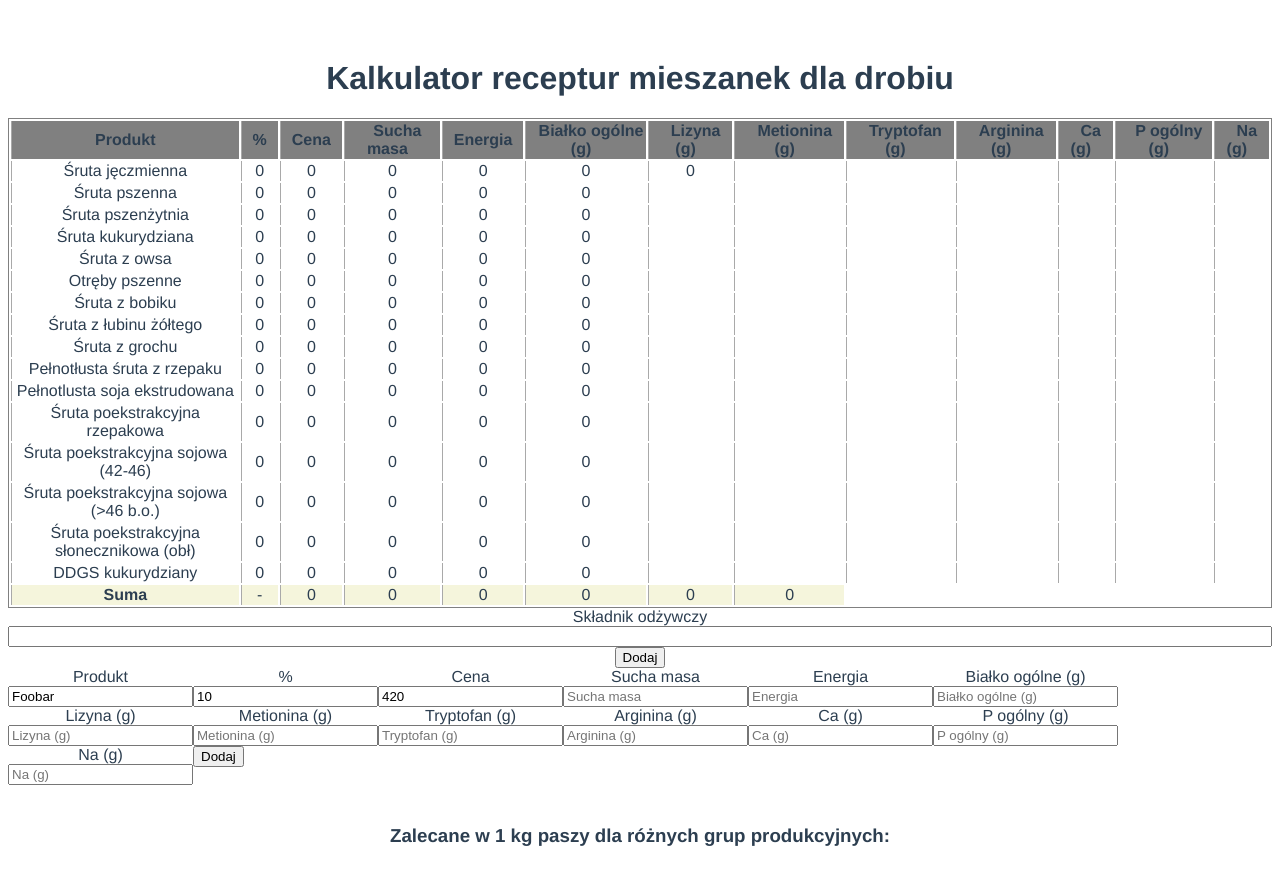
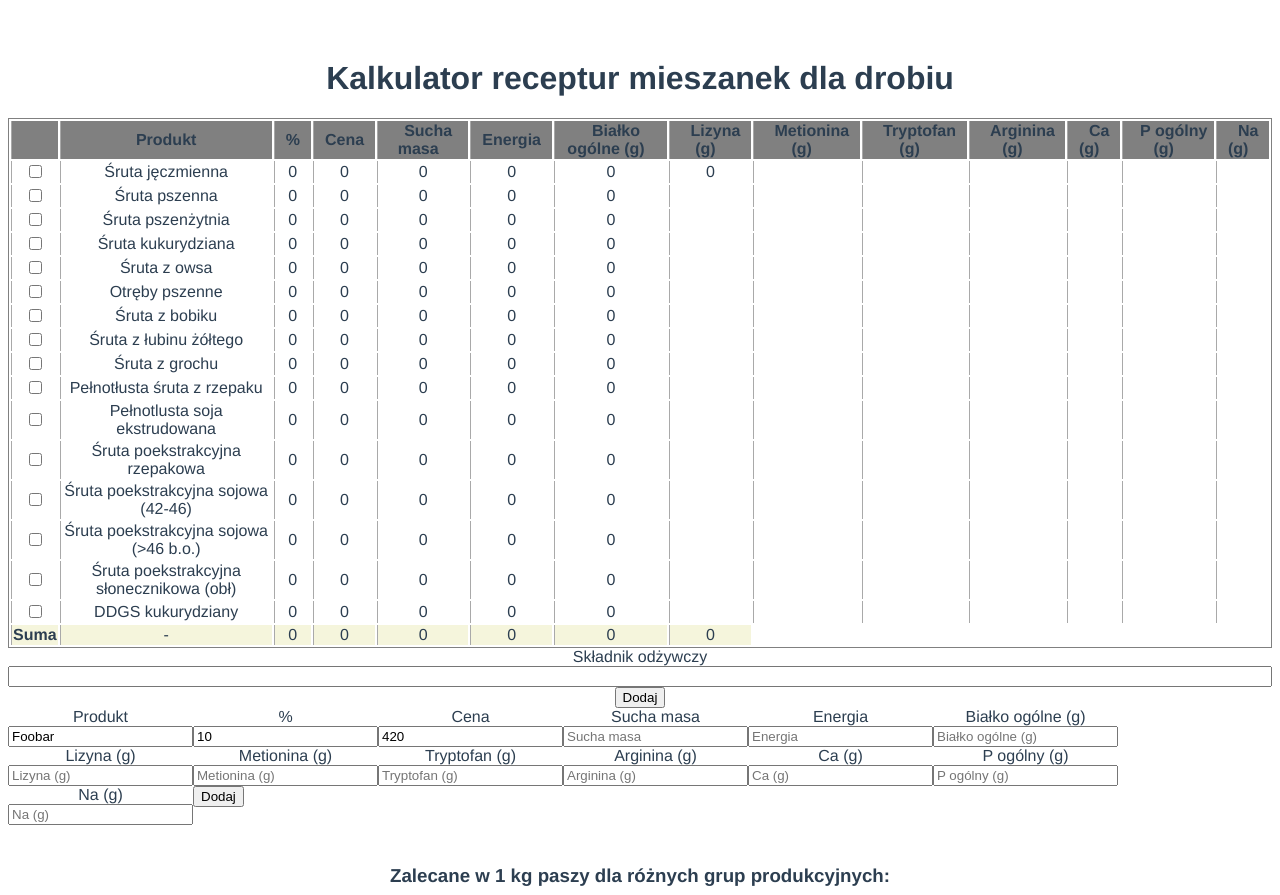
Before and after one commit to lemcz/sggw-poultry-forage-calculator, a Vue app: page / in a window 1280 px wide. Before the commit the page ends 855 px from the top, so only its background shows below. Built offline with nearby package versions, Linux system fonts and the light colour scheme.

Commit message:
feat: Add selection functionality

```diff
--- a/src/components/foodItemTable/FoodItemTable.vue
+++ b/src/components/foodItemTable/FoodItemTable.vue
@@ -2,13 +2,25 @@
   <table>
     <thead>
       <tr>
+        <th></th>
         <th v-for="header in headers" v-bind:key="header.property">
-          <span class="header_label"> {{ header.label }}</span>
+          <span class="header_label">{{ header.label }}</span>
         </th>
       </tr>
     </thead>
     <tbody>
-      <tr v-for="product in products" v-bind:key="product.property">
+      <tr
+        v-for="product in selectableProducts"
+        v-bind:key="product.label"
+        v-on:click="toggleRowSelection(product)"
+        :class="{
+          selectable: true,
+          selected: selected[product.label],
+        }"
+      >
+        <td>
+          <input type="checkbox" v-model="selected[product.label]" />
+        </td>
         <td v-for="header in headers" v-bind:key="header.property">
           <span>{{ product[header.property] }}</span>
         </td>
@@ -26,20 +38,44 @@
 </template>
 
 <script lang="ts">
-import { computed, defineComponent } from 'vue';
-import { FoodItemRecord } from '@/models/foodItem.model';
+import { computed, defineComponent, ref, Ref } from 'vue';
+import { FoodItem, FoodItemRecord } from '@/models/foodItem.model';
 import { calculateSums } from '@/helpers/collection-helpers';
 
+// TODO add select/deselect all rows
+// NOTE selection also probably can be done better, but there's no time for that
 export default defineComponent({
   name: 'FoodItemTable',
   props: {
     products: Array as () => FoodItemRecord[],
     headers: Array,
   },
-  setup(props) {
+  emits: ['select-change'],
+  setup(props, { emit }) {
     const sums = computed(() => calculateSums(props.products));
+
+    const selectableProducts = computed(
+      () =>
+        props.products?.map((product: FoodItemRecord & { selected?: boolean }) => ({
+          ...product,
+          selected: !!product.selected,
+        })) ?? [],
+    );
+
+    const selected: Ref<Record<string, boolean>> = ref({});
+
     return {
       sums,
+      selected,
+      selectableProducts,
+      toggleRowSelection(product: FoodItemRecord & { selected: boolean }): void {
+        product.selected = !product.selected;
+        selected.value[(product as FoodItem).label] = !selected.value[(product as FoodItem).label];
+        const selectedItems = selectableProducts.value.filter((product) =>
+          Object.keys(selected.value).includes((product as FoodItem).label),
+        );
+        emit('select-change', selectedItems);
+      },
     };
   },
 });
@@ -64,6 +100,11 @@ thead tr {
   background-color: grey;
 }
 
+tbody tr.selectable {
+  cursor: pointer;
+}
+
+tbody tr.selected,
 tbody tr:hover {
   background-color: lightgrey;
 }
```
